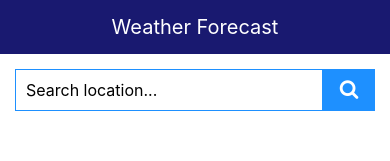
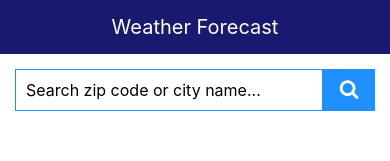
Before and after one commit to ac5144/WeatherApp, a React Native app: screen / in a window 390 px wide. Shown: the top 161 px of the page. Built offline with nearby package versions, Linux system fonts and the light colour scheme.

Commit message:
Add basic search by city name

```diff
--- a/App.js
+++ b/App.js
@@ -39,7 +39,12 @@ class App extends Component {
 			return;
 		}
 
-		const url = `https://api.openweathermap.org/data/2.5/forecast?zip=${this.state.location},us&units=${this.units}&appid=${this.API_KEY}`;
+		let url = '';
+		if (isNaN(this.state.location)) {
+			url = `https://api.openweathermap.org/data/2.5/forecast?q=${this.state.location}&units=${this.units}&appid=${this.API_KEY}`;
+		} else {
+			url = `https://api.openweathermap.org/data/2.5/forecast?zip=${this.state.location},us&units=${this.units}&appid=${this.API_KEY}`;
+		}
 
 		fetch(url)
 			.then(res => res.json())
--- a/components/LocationSearch.js
+++ b/components/LocationSearch.js
@@ -14,7 +14,7 @@ const LocationSearch = ({setLocation}) => {
 		<View style={styles.searchView}>
 			<TextInput
 				style={styles.searchInput}
-				placeholder="Search location..."
+				placeholder="Search zip code or city name..."
 				onChangeText={onChange}
 			/>
 			<TouchableOpacity
```
